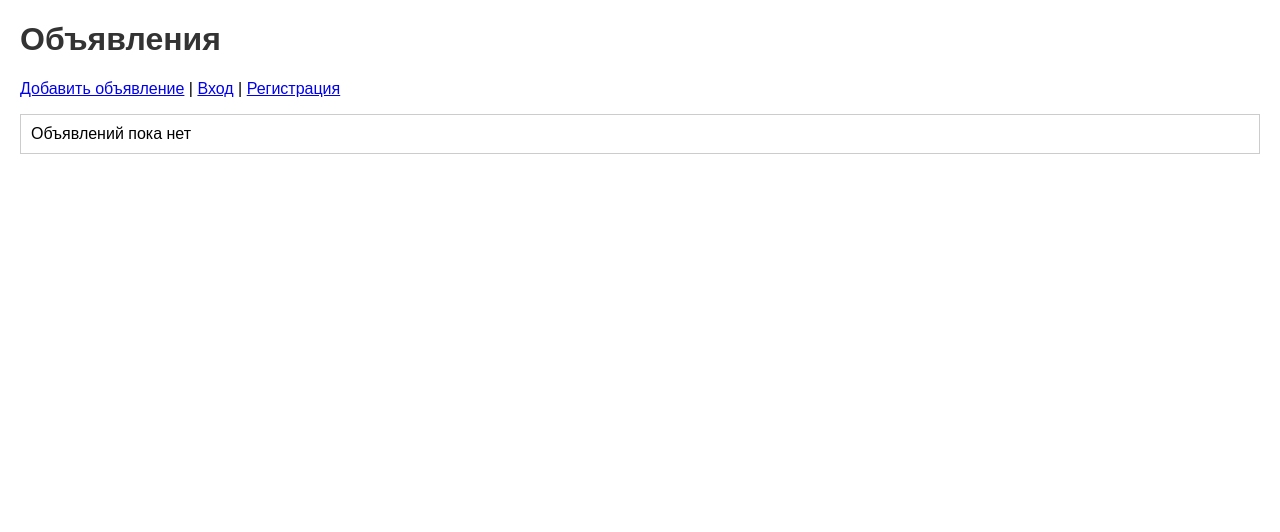
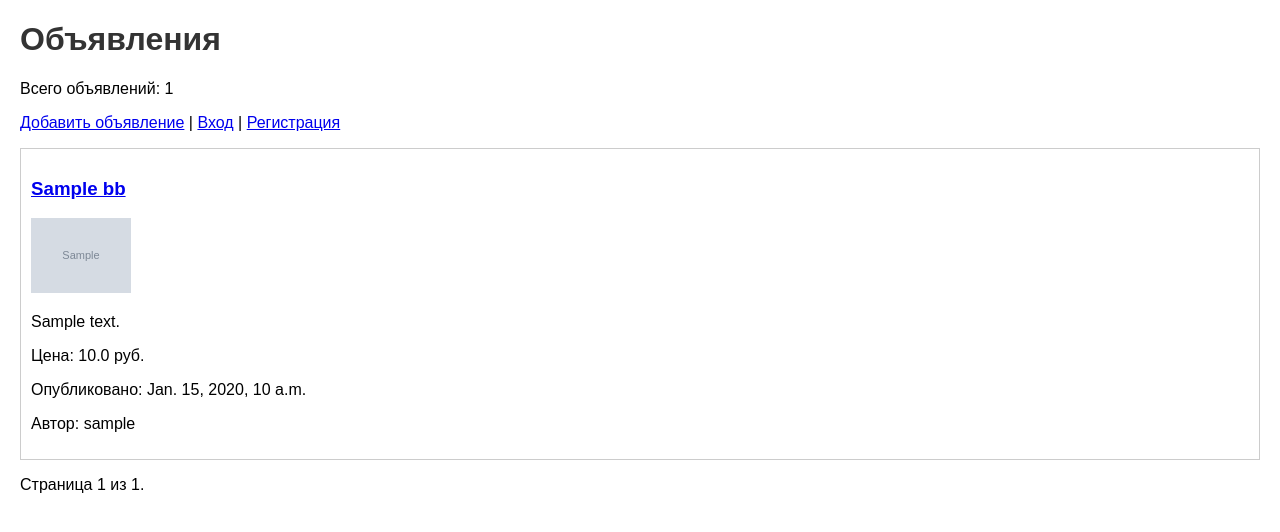
Before and after one commit to AG-Raer/DjangoBboard, a Django app: page / in a window 1280 px wide. Shown: the top 532 px of the page. Run offline with Django 5.2, Linux system fonts and the light colour scheme; tables that the repository leaves empty hold one stand-in row (values such as "Sample post"); grey boxes marked "Sample" are stand-in pictures.

Commit message:
Updated index.html with pagination and total announcements count

```diff
--- a/BboardSite/bboard/templates/bboard/index.html
+++ b/BboardSite/bboard/templates/bboard/index.html
@@ -7,6 +7,7 @@
 </head>
 <body>
     <h1>Объявления</h1>
+    <p>Всего объявлений: {{ total_bbs }}</p>
     <nav>
         <a href="{% url 'create' %}">Добавить объявление</a> |
         {% if user.is_authenticated %}
@@ -18,7 +19,7 @@
         {% endif %}
     </nav>
     <ul>
-        {% for bb in bbs %}
+        {% for bb in page_obj %}
             <li>
                 <h3><a href="{% url 'detail' bb.slug %}">{{ bb.title }}</a></h3>
                 {% if bb.image %}
@@ -33,5 +34,21 @@
             <li>Объявлений пока нет</li>
         {% endfor %}
     </ul>
+    <!-- Пагинация -->
+    <div class="pagination">
+        <span class="step-links">
+            {% if page_obj.has_previous %}
+                <a href="?page=1">&laquo; первая</a>
+                <a href="?page={{ page_obj.previous_page_number }}">назад</a>
+            {% endif %}
+            <span class="current">
+                Страница {{ page_obj.number }} из {{ page_obj.paginator.num_pages }}.
+            </span>
+            {% if page_obj.has_next %}
+                <a href="?page={{ page_obj.next_page_number }}">вперёд</a>
+                <a href="?page={{ page_obj.paginator.num_pages }}">последняя &raquo;</a>
+            {% endif %}
+        </span>
+    </div>
 </body>
 </html>
```
